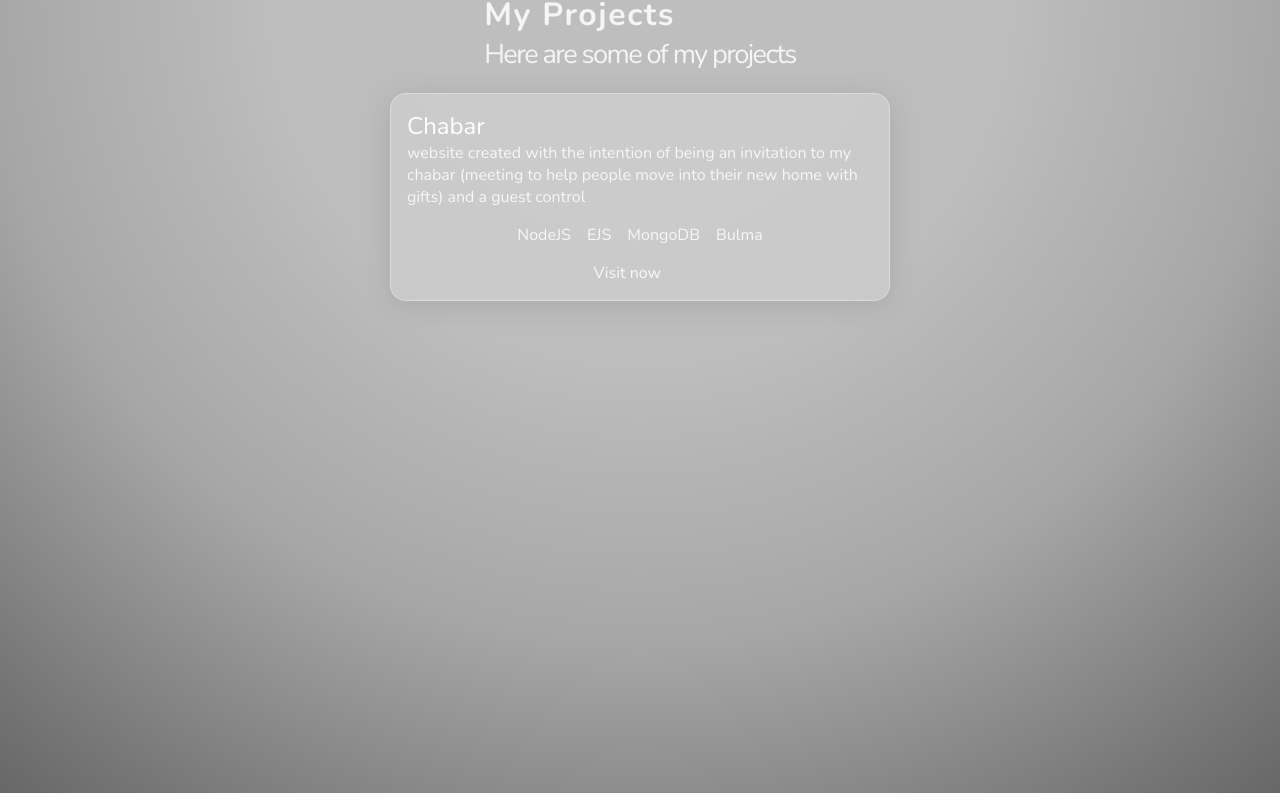
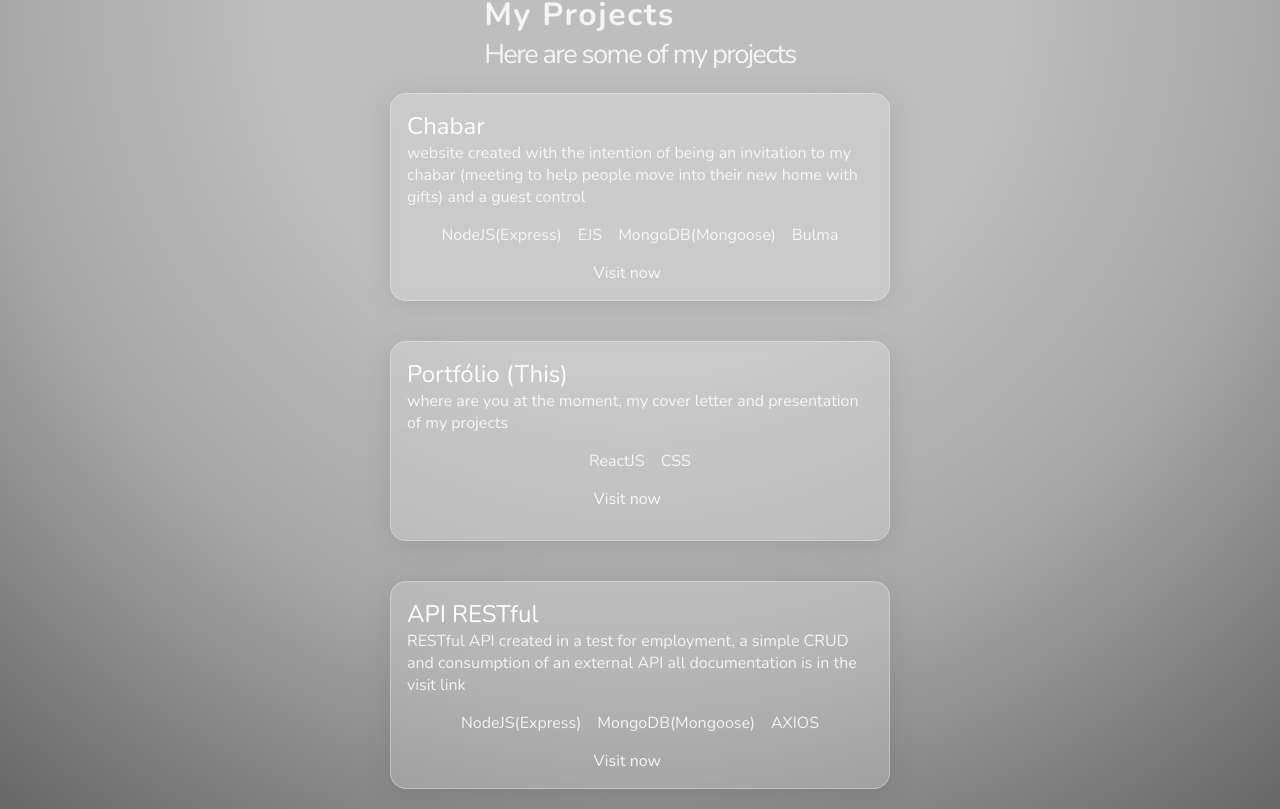
Before and after one commit to GustavoCremonez/MyPortifolio, a React (Vite) app: page / in a window 1280 px wide. Shown: the part 807-1616 px from the top of the page. Built offline with nearby package versions, Linux system fonts and the light colour scheme.

Commit message:
ADD new projects

```diff
--- a/src/components/projects/Projects.jsx
+++ b/src/components/projects/Projects.jsx
@@ -18,7 +18,7 @@ export function Projects(props) {
 					<a
 						class='card__link'
 						href={props.visit}
-						target='_blank'>
+						target={props.target ? '' : '_blank'}>
 						Visit now<i class='fas fa-arrow-right'></i>
 					</a>
 				</p>
--- a/src/pages/Home.jsx
+++ b/src/pages/Home.jsx
@@ -83,8 +83,23 @@ export function Home() {
 						<Projects
 							title='Chabar'
 							text='website created with the intention of being an invitation to my chabar (meeting to help people move into their new home with gifts) and a guest control'
-							techs={['NodeJS', 'EJS', 'MongoDB', 'Bulma']}
+							techs={['NodeJS(Express)', 'EJS', 'MongoDB(Mongoose)', 'Bulma']}
 							visit='https://chabarvihegu.com/'
+						/>
+
+						<Projects
+							title='Portfólio (This)'
+							text='where are you at the moment, my cover letter and presentation of my projects'
+							techs={['ReactJS', 'CSS']}
+							visit='#'
+							target='false'
+						/>
+
+						<Projects
+							title='API RESTful'
+							text='RESTful API created in a test for employment, a simple CRUD and consumption of an external API all documentation is in the visit link'
+							techs={['NodeJS(Express)', 'MongoDB(Mongoose)', 'AXIOS']}
+							visit='https://github.com/GustavoCremonez/teste-integrado'
 						/>
 					</div>
 				</div>
```
